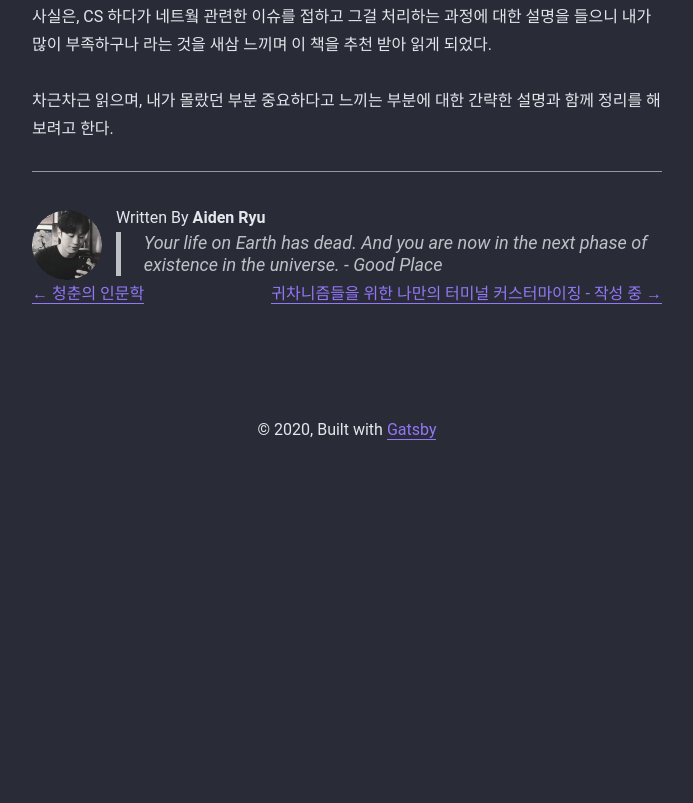
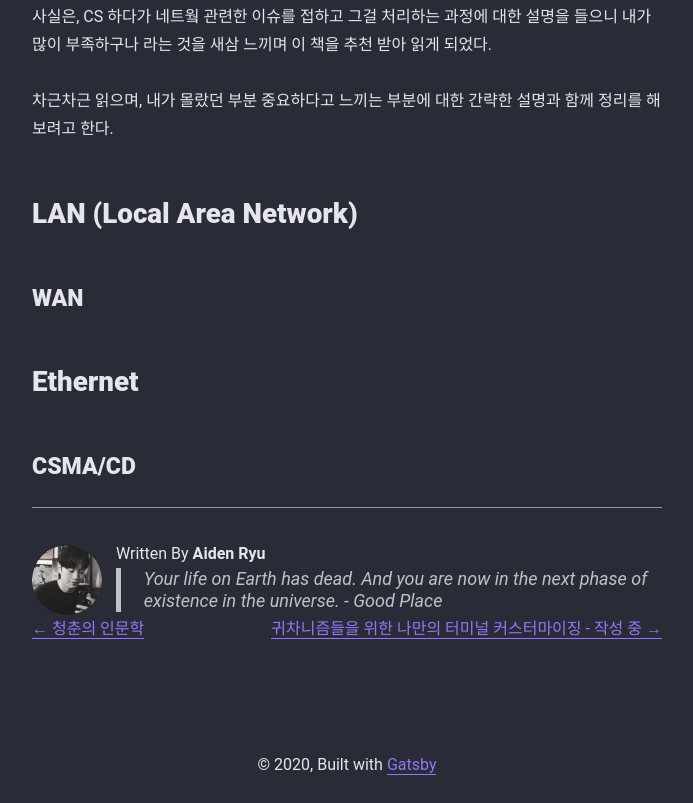
Before and after one commit to euntak/osier.dev, a Gatsby site: page /blog/programming/cisco-network/ in a window 1280 px wide. Shown: the part 849-1652 px from the top of the page, without its empty margins (293-986 px from the left). Before the commit the page ends 1317 px from the top, so only its background shows below. Built offline with nearby package versions, Linux system fonts and the light colour scheme; Gatsby itself is replaced by a stand-in of ours; some packages are replaced by stand-ins of ours.

Commit message:
update network

```diff
--- a/content/blog/programming/cisco-network.md
+++ b/content/blog/programming/cisco-network.md
@@ -14,3 +14,11 @@ date: "2020-06-01T02:10:37.121Z"
 사실은, CS 하다가 네트웤 관련한 이슈를 접하고 그걸 처리하는 과정에 대한 설명을 들으니 내가 많이 부족하구나 라는 것을 새삼 느끼며 이 책을 추천 받아 읽게 되었다.
 
 차근차근 읽으며, 내가 몰랐던 부분 중요하다고 느끼는 부분에 대한 간략한 설명과 함께 정리를 해보려고 한다.
+
+## LAN (Local Area Network)
+
+### WAN
+
+## Ethernet
+
+### CSMA/CD
```
